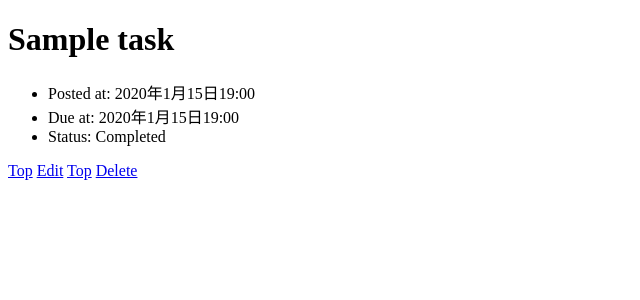
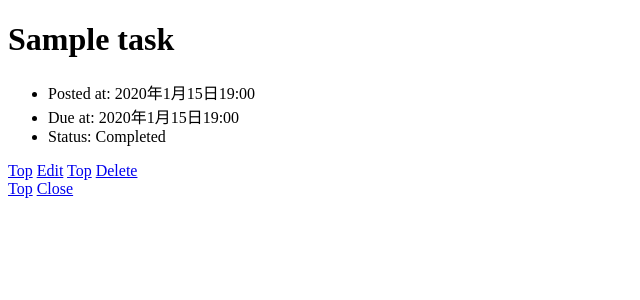
Before and after one commit to s1f102401348/django-test-exercise, a Django app: page /1/ in a window 1280 px wide. Shown: the top 300 px of the page, without its empty margins (0-640 px from the left). Run offline with Django 5.2, Linux system fonts and the light colour scheme; tables that the repository leaves empty hold one stand-in row (values such as "Sample post").

Commit message:
終了機能追加

```diff
--- a/config/urls.py
+++ b/config/urls.py
@@ -24,4 +24,5 @@ urlpatterns = [
     path('<int:task_id>/', todo_views.detail, name='detail'),
     path('<int:task_id>/update/', todo_views.update, name='update'),
     path('<int:task_id>/delete', todo_views.delete, name='delete'),
+    path('<int:task_id>/close', todo_views.close, name='close'),
 ]
--- a/todo/templates/todo/detail.html
+++ b/todo/templates/todo/detail.html
@@ -28,6 +28,10 @@
     <a href="{% url 'index' %}">Top</a>
       <a href="{% url 'delete' task.id %}">Delete</a>
     </div>
+    <div>
+      <a href="{% url 'index' %}">Top</a>
+      <a href="{% url 'close' task.id %}">Close</a>
+    </div>
   </body>
 
 </html>
--- a/todo/views.py
+++ b/todo/views.py
@@ -58,3 +58,12 @@ def update(request, task_id):
         'task': task
     }
     return render(request, "todo/edit.html", context)
+
+def close(request, task_id):
+    try:
+        task = Task.objects.get(pk=task_id)
+    except Task.DoesNotExist:
+        raise Http404("Task does not exist")
+    task.completed = True
+    task.save()
+    return redirect(index)
```
